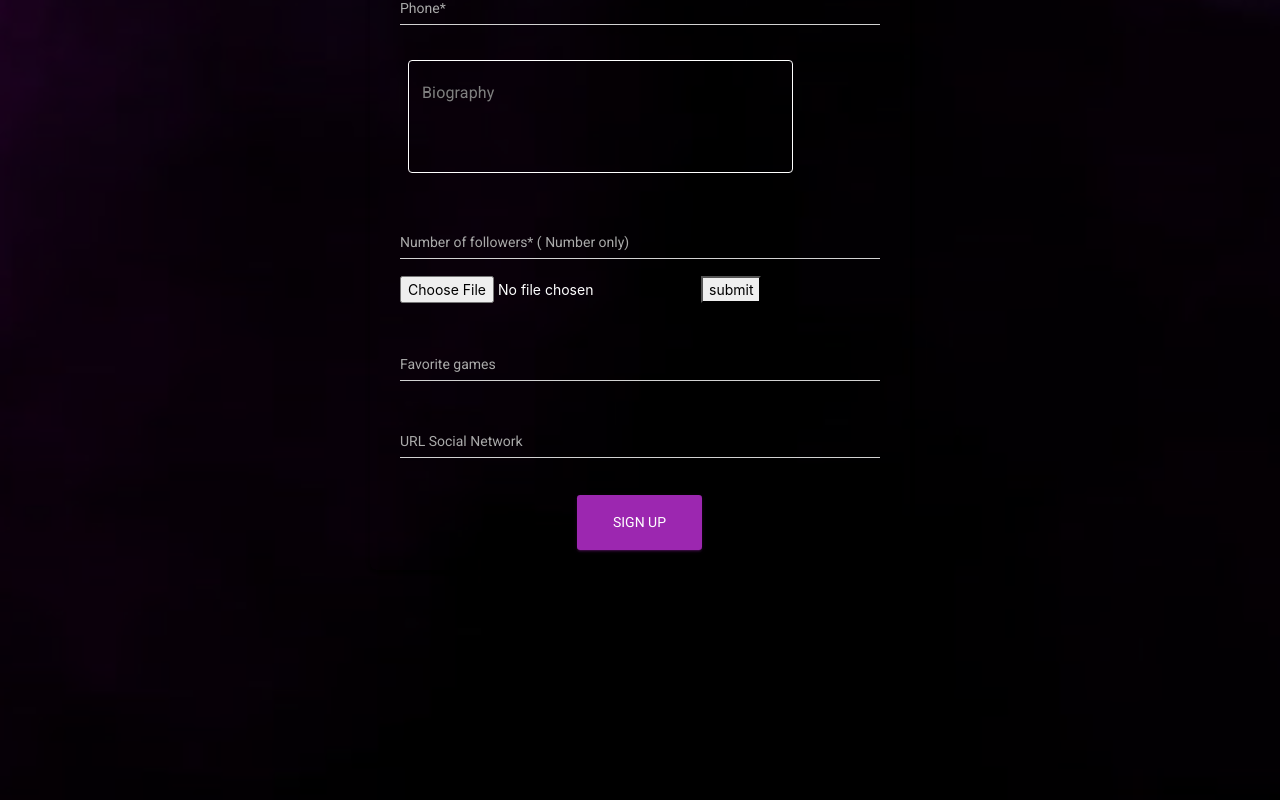
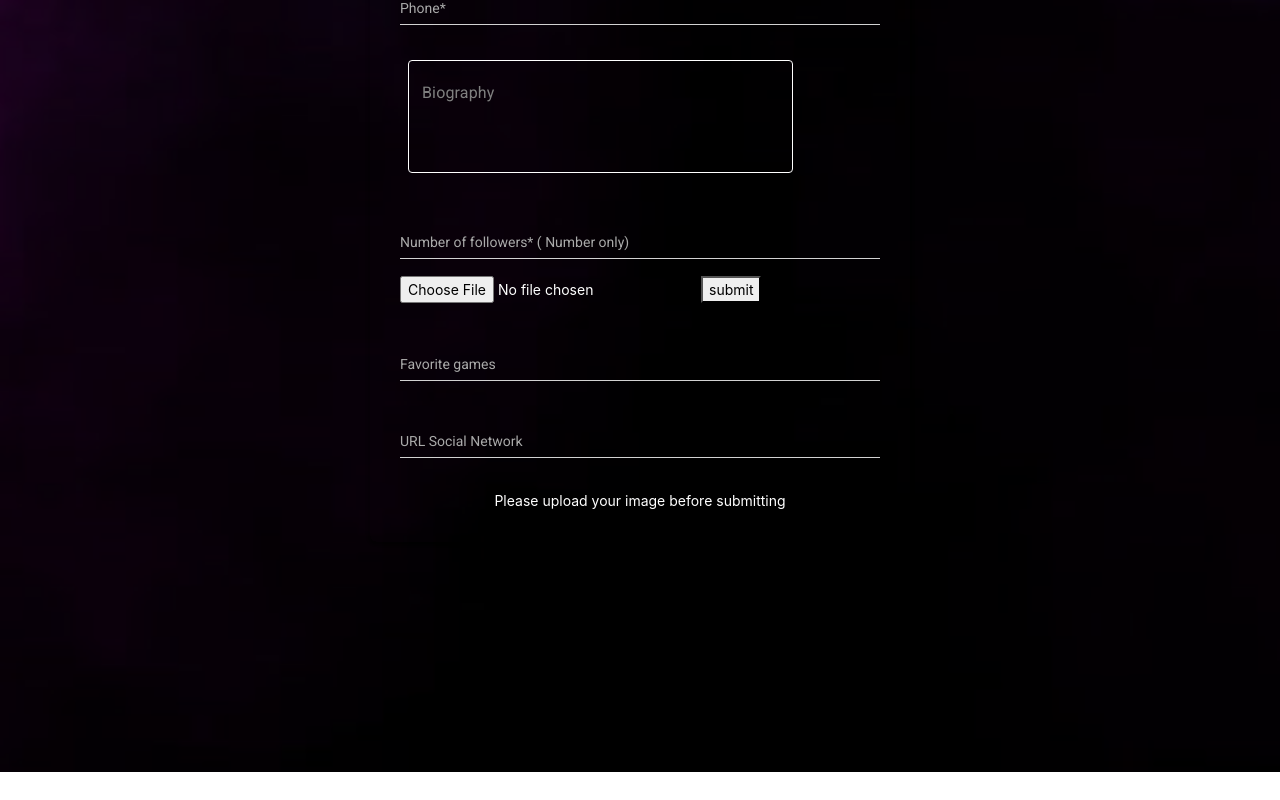
Before and after one commit to Flo-909/esport-client, a React (Create React App) app: page /sign-up/influencer in a window 1280 px wide. Shown: the part 673-1473 px from the top of the page. After the commit the page ends 1445 px from the top, so only its background shows below. Built offline with nearby package versions, Linux system fonts and the light colour scheme.

Commit message:
condition form

```diff
--- a/src/views/Campagne/CreateCampaign.js
+++ b/src/views/Campagne/CreateCampaign.js
@@ -85,8 +85,6 @@ function CreateCampaign(props) {
   const [campaignImage, setCampaignImage] = useState("");
   const [imageURL, setImageURL] = useState(undefined);
 
-
-
   const handleSubmitCampaign = async () => {
     const data = await fetch(process.env.REACT_APP_BACKEND + "/addcampaign", {
       method: "POST",
@@ -161,7 +159,7 @@ function CreateCampaign(props) {
     // setCampaignImage(e.target.files[0]);
   };
 
-  console.log("imageURL", imageURL)
+  console.log("imageURL", imageURL);
 
   return (
     <div>
@@ -306,18 +304,21 @@ function CreateCampaign(props) {
                       className={themeClasses.root}
                       style={{ marginBottom: "80px" }}
                     >
-                      <ImageUpload getImageUrl={setImageURL}/>
+                      <ImageUpload getImageUrl={setImageURL} />
                     </div>
                   </CardBody>
                   <CardFooter className={classes.cardFooter}>
-                    {imageURL ? <Button
+                    {imageURL ? (
+                      <Button
                         onClick={() => handleSubmitCampaign()}
                         color="primary"
                         size="lg"
                       >
                         Confirm
                       </Button>
-                    : <p>Please upload file before submittting</p> }
+                    ) : (
+                      <p>Please upload your image before submitting</p>
+                    )}
                   </CardFooter>
                 </form>
               </Card>
--- a/src/views/Campagne/campaign.js
+++ b/src/views/Campagne/campaign.js
@@ -1,5 +1,5 @@
 import React, { useState }  from 'react';
-import {Link} from 'react-router-dom'
+import { Link, Redirect } from "react-router-dom";
 import { makeStyles } from "@material-ui/core/styles";
 import Card from "components/Card/Card.js";
 import Button from "components/CustomButtons/Button.js";
@@ -7,10 +7,11 @@ import CardContent from '@material-ui/core/CardContent';
 import CardMedia from '@material-ui/core/CardMedia';
 import Typography from '@material-ui/core/Typography';
 
+
 const useStyles = makeStyles({
   root: {
     maxWidth: 345,
-    marginLeft: 30,
+    marginLeft:    30,
     border: "1mm ridge black",
   },
   media: {
@@ -20,9 +21,10 @@ const useStyles = makeStyles({
 });
 
 function Campaign(props) {
-
+  const [redirect, setRedirect] = useState(false);
   const classes = useStyles();
   return (
+    <div>
     <Card className={classes.root} style={{backgroundColor: 'transparent', display:'flex', justifyContent:'space-between', flexDirection:'column'}}>
       <CardMedia
         className={classes.media}
@@ -38,6 +40,8 @@ function Campaign(props) {
           </CardContent>
       <Link to = {`/campaign-apply/${props.campaignId}`}><Button color="primary">Select Campaign</Button></Link>
     </Card>
+    </div>
+
   );
 }
 
--- a/src/views/Components/ImageUpload.js
+++ b/src/views/Components/ImageUpload.js
@@ -27,6 +27,7 @@ const ImageUpload = ({getImageUrl}) => {
       })
       .then((res) => {
         getImageUrl(res.data.resultCloudinary.secure_url)
+        console.log("res.data", res.data)
       })
       .catch((error) => console.error(error));
   };
--- a/src/views/ProfilePage/ProfileBrand.js
+++ b/src/views/ProfilePage/ProfileBrand.js
@@ -20,6 +20,7 @@ import HeaderLinksBrand from "components/Header/HeaderLinksBrand";
 import { connect } from "react-redux";
 import profile from "assets/img/logo-company.png";
 import styles from "assets/jss/material-kit-react/views/profilePage.js";
+import ImageUpload from "views/Components/ImageUpload";
 import "./App.css";
 
 function ProfileBrandPage(props) {
@@ -32,7 +33,7 @@ function ProfileBrandPage(props) {
           `/branddetails?brandToken=${props.token}`
       );
       const jsonResponse = await response.json();
-        console.log("jsonResponse", jsonResponse)
+      console.log("jsonResponse", jsonResponse);
       setCompanyDetails(jsonResponse.brandProfil);
     }
     fetchData();
@@ -68,8 +69,12 @@ function ProfileBrandPage(props) {
             <GridContainer justify="center">
               <GridItem xs={12} sm={12} md={6}>
                 <div className={classes.profile}>
-                <div>
-                    <img src={companyDetails.imageUpload} alt="..." className={imageClasses} />
+                  <div>
+                    {/* <img
+                      src={companyDetails.imageUpload}
+                      alt="..."
+                      className={imageClasses}
+                    /> */}
                   </div>
                   <div className={classes.name}>
                     <h3 className={classes.title}>{companyDetails.company}</h3>
--- a/src/views/signUp/SignUpBrand.js
+++ b/src/views/signUp/SignUpBrand.js
@@ -42,7 +42,6 @@ function SignUpBrand(props) {
   const [redirect, setRedirect] = useState(false);
   const [imageUpload, setImageUpload] = useState("");
   const handleSubmitSignupCompany = async () => {
-
     const data = await fetch(process.env.REACT_APP_BACKEND + "/sign-up/brand", {
       method: "POST",
       headers: { "Content-Type": "application/x-www-form-urlencoded" },
@@ -148,7 +147,7 @@ function SignUpBrand(props) {
                         fullWidth: true,
                       }}
                     />
-                    <ImageUpload getImageUrl={setImageUpload}/>
+                    <ImageUpload getImageUrl={setImageUpload} />
 
                     <CustomInput
                       inputProps={{
@@ -175,6 +174,7 @@ function SignUpBrand(props) {
                   </CardBody>
 
                   <CardFooter className={classes.cardFooter}>
+                    {imageUpload ? (
                       <Button
                         onClick={() => handleSubmitSignupCompany()}
                         variant="contained"
@@ -183,6 +183,9 @@ function SignUpBrand(props) {
                       >
                         Sign up
                       </Button>
+                    ) : (
+                      <p>Please upload your image before submitting</p>
+                    )}
                   </CardFooter>
                 </form>
               </Card>
--- a/src/views/signUp/SignUpInfluencer.js
+++ b/src/views/signUp/SignUpInfluencer.js
@@ -250,7 +250,7 @@ function SignUpInfluencer(props) {
                       }}
                     />
 
-                    <ImageUpload getImageUrl={setImageUpload}/>
+                    <ImageUpload getImageUrl={setImageUpload} />
 
                     <CustomInput
                       inputProps={{
@@ -279,7 +279,7 @@ function SignUpInfluencer(props) {
                   </CardBody>
 
                   <CardFooter className={classes.cardFooter}>
-
+                    {imageUpload ? (
                       <Button
                         onClick={() => handleSubmitSignupInfluencer()}
                         variant="contained"
@@ -288,6 +288,9 @@ function SignUpInfluencer(props) {
                       >
                         Sign up
                       </Button>
+                    ) : (
+                      <p>Please upload your image before submitting</p>
+                    )}
                   </CardFooter>
                 </form>
               </Card>
```
Also changed, not shown: src/views/ProfilePage/ProfileInfluencer.js (+6 -3 lines). Lines whose indentation alone changed are shown as unchanged.
